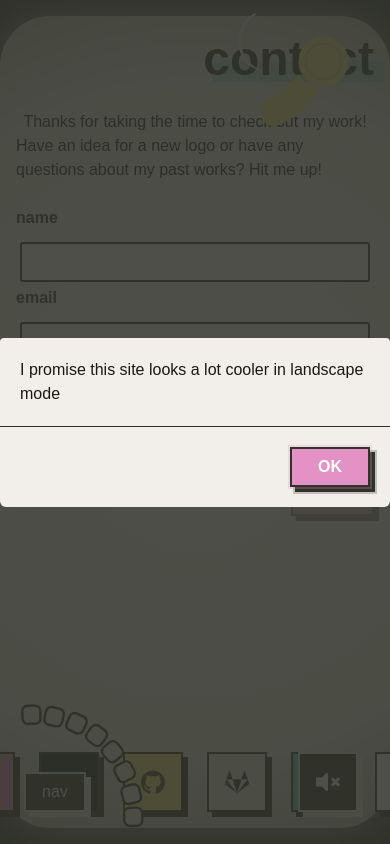
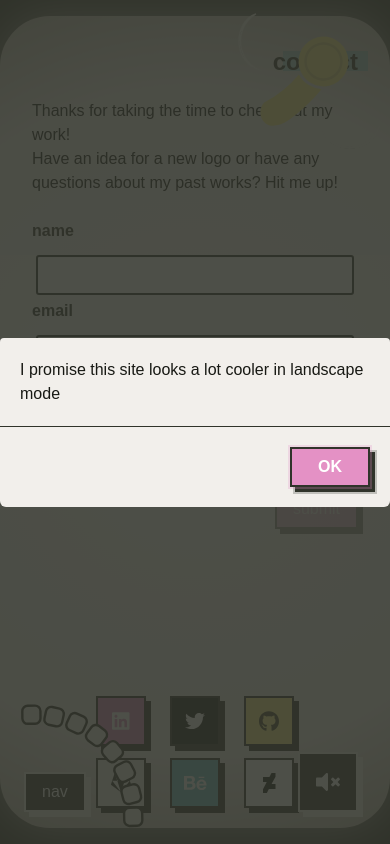
Before and after one commit to Samiam519/portfolio_2021, a Vue app: page /contact in a window 390 px wide. Built offline with nearby package versions, Linux system fonts and the light colour scheme.

Commit message:
social buttons mobile friendly

```diff
--- a/src/css/styles.css
+++ b/src/css/styles.css
@@ -72,10 +72,6 @@ button.has-white-stroke:hover {
 
 #buffer{
     flex-grow: 10;
-}
-
-#socials > * {
-    margin: 0 0.5em
 }
 
 /* Changer Knob */
@@ -371,7 +367,7 @@ Screen Size Compatibility
     }
 
     .hero-body {
-        padding: 1em !important
+        padding: 2em !important
     }
 
     .slide-body {
@@ -389,6 +385,9 @@ Screen Size Compatibility
 
     #changer-wrapper {
         max-width: 9em;
+    }
+    .title.is-1{
+        font-size: 1.5em !important;
     }
 }
 
--- a/src/views/Contact.vue
+++ b/src/views/Contact.vue
@@ -61,45 +61,81 @@
           </b-tooltip>
         </form>
         <div id="buffer"></div>
-        <div id="socials" class="animate__animated animate__fadeInUp _8 is-flex is-justify-content-center">
+        <div class="socials mt-3 columns is-fullwidth is-desktop animate__animated animate__fadeInUp _8 is-flex is-justify-content-center">
+          <div class="column is-flex" v-bind:class="isMobile ? 'is-justify-content-center' : 'is-justify-content-flex-end'">
             <b-button
                 icon-pack="fab"
-              class="is-info has-black-stroke is-large"
+                class="is-info has-black-stroke"
+                v-bind:class="isMobile ? 'is-medium' : 'is-large'"
                 icon-right="linkedin"
                 aria-label="Visit Sam's LinkedIn"
                 @click="openSocial(0)"
             />
             <b-button
                 icon-pack="fab"
-              class="is-black has-black-stroke is-large"
+                class="is-black has-black-stroke mx-5"
+                v-bind:class="isMobile ? 'is-medium' : 'is-large'"
                 icon-right="twitter"
                 aria-label="Visit Sam's Twitter"
                 @click="openSocial(1)"
             />
             <b-button
                 icon-pack="fab"
-              class="is-warning has-black-stroke is-large"
+                class="is-warning has-black-stroke"
+                v-bind:class="isMobile ? 'is-medium' : 'is-large'"
                 icon-right="github"
                 aria-label="Visit Sam's Github"
                 @click="openSocial(2)"
             />
+          </div>
+          <div class="column is-hidden-mobile is-flex is-justify-content-flex-start">
             <b-button
                 icon-pack="fab"
-              class="is-grey has-black-stroke is-large"
+                class="is-grey has-black-stroke"
+                v-bind:class="isMobile ? 'is-medium' : 'is-large'"
                 icon-right="gitlab"
                 aria-label="Visit Sam's Gitlab"
                 @click="openSocial(3)"
             />
             <b-button
                 icon-pack="fab"
-              class="is-link has-black-stroke is-large"
+                class="is-link has-black-stroke mx-5"
+                v-bind:class="isMobile ? 'is-medium' : 'is-large'"
                 icon-right="behance"
                 aria-label="Visit Sam's Behance"
                 @click="openSocial(4)"
             />
             <b-button
                 icon-pack="fab"
-              class="is-white has-black-stroke is-large"
+                class="is-white has-black-stroke"
+                v-bind:class="isMobile ? 'is-medium' : 'is-large'"
+                icon-right="deviantart"
+                aria-label="Visit Sam's Deviantart"
+                @click="openSocial(5)"
+            />
+          </div>
+        </div>
+        <div class="socials is-hidden-desktop columns is-fullwidth is-desktop animate__animated animate__fadeInUp _9 is-flex is-justify-content-center">
+          <b-button
+              icon-pack="fab"
+              class="is-grey has-black-stroke"
+              v-bind:class="isMobile ? 'is-medium' : 'is-large'"
+              icon-right="gitlab"
+              aria-label="Visit Sam's Gitlab"
+              @click="openSocial(3)"
+          />
+          <b-button
+              icon-pack="fab"
+              class="is-link has-black-stroke mx-5"
+              v-bind:class="isMobile ? 'is-medium' : 'is-large'"
+              icon-right="behance"
+              aria-label="Visit Sam's Behance"
+              @click="openSocial(4)"
+          />
+          <b-button
+              icon-pack="fab"
+              class="is-white has-black-stroke"
+              v-bind:class="isMobile ? 'is-medium' : 'is-large'"
               icon-right="deviantart"
               aria-label="Visit Sam's Deviantart"
               @click="openSocial(5)"
@@ -134,6 +170,9 @@ export default {
   computed: {
     formIncomplete() {
       return !this.name || !this.email || !this.message
+    },
+    isMobile(){
+      return window.innerWidth < 1024
     }
   },
   methods: {
--- a/src/views/Home.vue
+++ b/src/views/Home.vue
@@ -69,15 +69,6 @@
               <polygon class="yellow dark-grey-stroke large-stroke"
                        points="151.23 42.45 287.36 594.48 606.56 318.46 151.23 42.45"/>
             </g>
-            <g id="Sam" class="logo-name-text animate__animated animate__fadeInTopRight _2 animate__fast">
-              <text class="dark-grey text-stroke" transform="matrix(0.98, -0.19, 0.19, 0.98, 176.84, 317.86)">Sam
-              </text>
-              <text class="red" transform="matrix(0.98, -0.19, 0.19, 0.98, 174.32, 311.81)">Sam</text>
-            </g>
-            <g id="Jimenez" class="logo-name-text animate__animated animate__fadeInBottomLeft _2 animate__fast">
-              <text class="dark-grey text-stroke" transform="translate(151.3 412.77) rotate(-10.96)">Jimenez</text>
-              <text class="red" transform="translate(149.08 407.77) rotate(-10.96)">Jimenez</text>
-            </g>
             <g id="underline" class="animate__animated animate__fadeInRight _2 animate__faster">
               <path class="dark-grey"
                     d="M638.82,354.71l25.16-5.6-.34-1-25.53,4.45-25.51,4.53-51,9.07-51,9.2-50.91,9.36c-17,3.13-34,6.07-51,9.07s-33.91,6.35-50.7,10-33.53,7.5-50.19,11.56-33.25,8.35-49.66,13.18l.34,1c7.06-.76,14.1-1.62,21.11-2.54q-11.08,2.81-22.13,5.74c34.49-4.57,68.64-10.17,102.69-16.08s67.95-12.29,101.74-19,67.46-13.75,101-21.2,67-15.3,100-24.15q-18.91,2.51-37.7,5.38Z"/>
@@ -109,6 +100,15 @@
                        points="704.03 328.93 721.59 339.91 714.57 311.81 742.67 304.9 734.76 276.25 763.52 269.01 756.06 241.13 783.94 234.98 765.72 223.79 738.5 230.59 745.74 259.13 717.2 266.37 726.04 294.77 696.57 301.93 704.03 328.93"/>
               <polygon class="blue dark-grey-stroke"
                        points="698.55 321.82 716.11 332.8 709.08 304.7 737.18 297.79 729.28 269.14 758.03 261.9 750.57 234.02 778.45 227.87 760.23 216.68 733.01 223.48 740.25 252.02 711.72 259.26 720.55 287.66 691.08 294.82 698.55 321.82"/>
+            </g>
+            <g id="Sam" class="logo-name-text animate__animated animate__fadeInTopRight _2 animate__fast">
+              <text class="dark-grey text-stroke" transform="matrix(0.98, -0.19, 0.19, 0.98, 176.84, 317.86)">Sam
+              </text>
+              <text class="red" transform="matrix(0.98, -0.19, 0.19, 0.98, 174.32, 311.81)">Sam</text>
+            </g>
+            <g id="Jimenez" class="logo-name-text animate__animated animate__fadeInBottomLeft _2 animate__fast">
+              <text class="dark-grey text-stroke" transform="translate(151.3 412.77) rotate(-10.96)">Jimenez</text>
+              <text class="red" transform="translate(149.08 407.77) rotate(-10.96)">Jimenez</text>
             </g>
             <g id="circles2" class="animate__animated animate__fadeInTopRight _4 animate__fast">
               <circle class="red dark-grey-stroke" cx="712.43" cy="91.73" r="6.59"/>
--- a/src/views/Maximus.vue
+++ b/src/views/Maximus.vue
@@ -12,8 +12,10 @@
                   officially
                   as a Software Engineer, and unofficially as the team’s resident UI/UX specialist.</p>
               </article>
-              <article class="tile is-block-touch is-block-tablet is-child notification is-white">
-                <p>Catapult</p>
+              <article class="tile is-block-touch is-block-tablet is-child">
+                <figure class="image">
+                  <img src="../assets/ird_purple.png" alt="Maximus IR&D logo"/>
+                </figure>
               </article>
               <article class="tile is-block-touch is-block-tablet is-child notification is-warning has-text-black">
                 <p class="title">...tiles</p>
```
Also changed, not shown: src/assets/ird_purple.png (added). Lines whose indentation alone changed are shown as unchanged.
